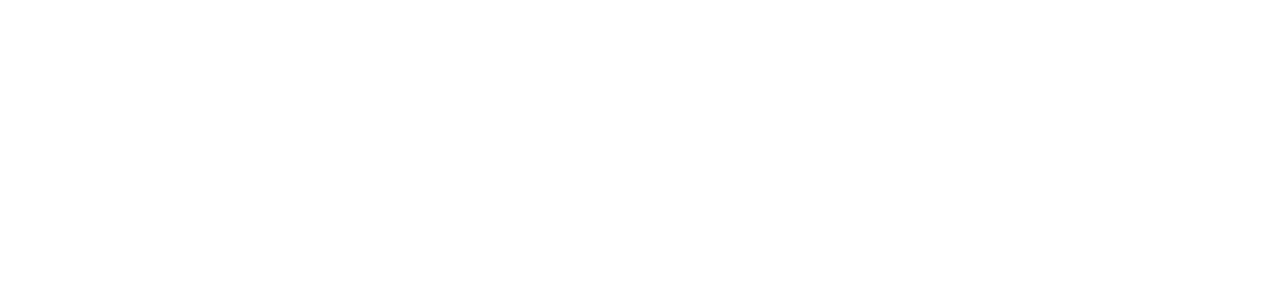
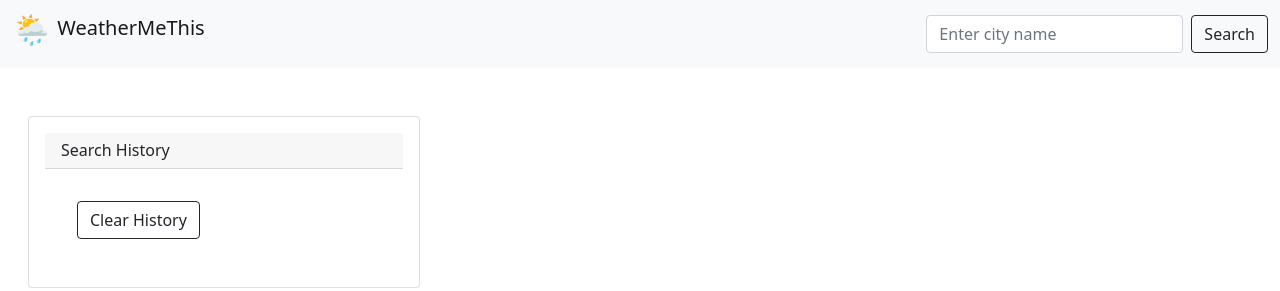
Before and after one commit to hernajor133/weather-me-this, a plain HTML site: page index.html in a window 1280 px wide. Drawn offline with nearby package versions, Linux system fonts and the light colour scheme.

Commit message:
added img and continuing on html

```diff
--- a/index.html
+++ b/index.html
@@ -4,11 +4,46 @@
     <meta charset="UTF-8">
     <meta http-equiv="X-UA-Compatible" content="IE=edge">
     <meta name="viewport" content="width=device-width, initial-scale=1.0">
+    <link rel="stylesheet" href="https://cdn.jsdelivr.net/npm/bootstrap@5.1.3/dist/css/bootstrap.min.css">
     <link rel="stylesheet" href="./assets/styles.css">
     <link rel="stylesheet" href="./assets/reset.css">
     <title>Weather Me This</title>
+
 </head>
-<body>
+<body style="background-color: #ffffff;">
+
+    <nav id="nav" class="navbar navbar-light bg-light">
+        <div class="container-fluid">
+            <a class="navbar-brand h1" href="#">
+                <img src="./img/sun-behind-rain-cloud.png" alt="sun behind rain clouds" width="40" height="34" class="d-inline-block align-text-center">
+                WeatherMeThis
+            </a>
+            <form id="cityName" class="d-flex">
+                <input id="cityName" class="form-control me-2" type="search" placeholder="Enter city name" aria-label="Search">
+                <button class="btn btn-outline-dark" type="submit">Search</button>
+            </form>
+        </div>
+    </nav>
+
+
+    <div id="main-content" class="row mt-5 mx-3">
+
+        <div class="col-sm-12 col-md-4">
+            <div id="search-history-card" class="card">
+                <div class="card-body col-12">
+                    <h6 class="card-header">Search History</h6>
+                    <div id="btn-card-content" class="card-body">
+                        <div id="btn-div" class="card-body">
+                            <div id="btn-div" class="btn-group-verticle d-flex gap-1 mx-auto"></div>
+                            <div class="btn-group-verticle d-flex gap-1 mx-auto">
+                                <button id = "clear-btn" class="btn btn-outline-dark">Clear History</button>
+                            </div>
+                        </div>
+                    </div>
+                </div>
+            </div>
+        </div>
+    </div>
 
 </body>
 </html>
```
Also changed, not shown: img/sun-behind-rain-cloud.png (added).
